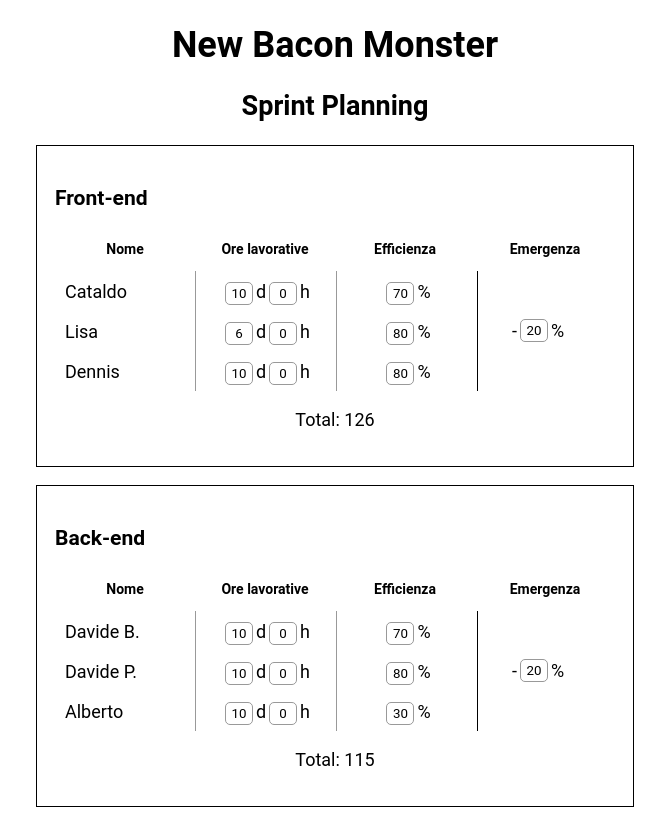
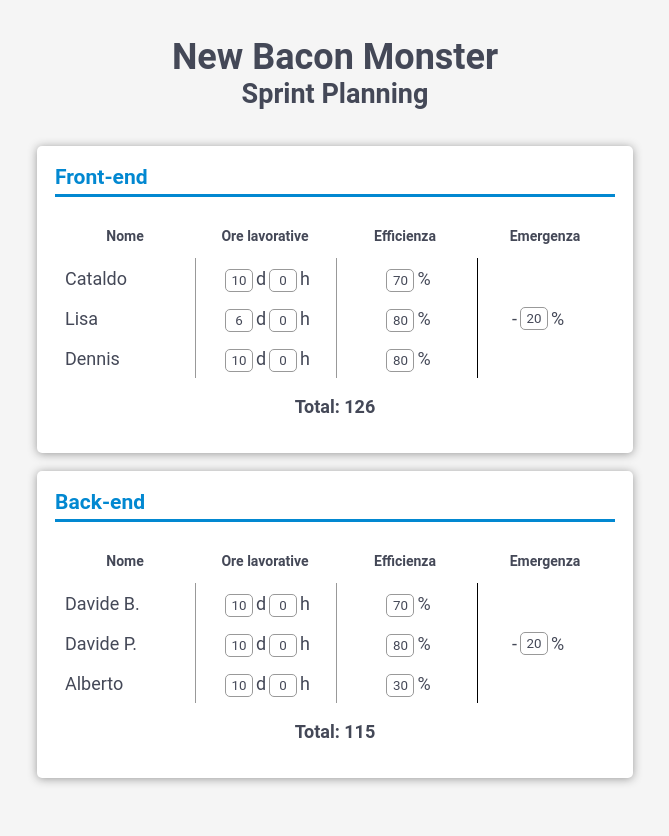
Before and after one commit to lisaparma/ScrambledEggs-SprintPlanning, a React (Create React App) app: page / in a window 1280 px wide. Shown: the whole page, without its empty margins (305-974 px from the left). Built offline with nearby package versions, Linux system fonts and the light colour scheme.

Commit message:
Some style

```diff
--- a/src/components/HoursPlanning.js
+++ b/src/components/HoursPlanning.js
@@ -45,7 +45,9 @@ export class HoursPlanning extends React.Component {
 
   _onChangeEmergency = (ev) => {
     const value = ev.target.value ? parseFloat(ev.target.value) : parseFloat(0);
-    this.props.dataBlock.changeEmergency(value);
+    if (0 <= value && value <= 100) {
+      this.props.dataBlock.changeEmergency(value);
+    }
   };
 
   render() {
--- a/src/components/TeamMate.js
+++ b/src/components/TeamMate.js
@@ -18,17 +18,23 @@ export class TeamMate extends React.Component {
 
   _onChangeD = (ev) => {
     const value = ev.target.value ? parseFloat(ev.target.value) : parseFloat(0);
-    this.props.dataBlock.changeValue(this.props.mate.name, 'd', value)
+    if (0 <= value) {
+      this.props.dataBlock.changeValue(this.props.mate.name, 'd', value);
+    }
   };
 
   _onChangeH = (ev) => {
     const value = ev.target.value ? parseFloat(ev.target.value) : parseFloat(0);
-    this.props.dataBlock.changeValue(this.props.mate.name, 'h', value)
+    if (0 <= value) {
+      this.props.dataBlock.changeValue(this.props.mate.name, 'h', value);
+    }
   };
 
   _onChangeEff = (ev) => {
     const value = ev.target.value ? parseFloat(ev.target.value) : parseFloat(0);
-    this.props.dataBlock.changeValue(this.props.mate.name, 'efficiency', value)
+    if (0 <= value && value <= 100) {
+      this.props.dataBlock.changeValue(this.props.mate.name, 'efficiency', value);
+    }
   };
 
   render() {
--- a/src/style/App.scss
+++ b/src/style/App.scss
@@ -2,22 +2,27 @@
 
 * {
   font-family: 'Roboto', sans-serif;
+  color: $black;
 }
 
 html, body, #root {
   height: 100%;
   width: 100%;
-  background-color: $background-color;
+  background-color: $white;
   font-size: 18px;
 }
 
 .page {
 
   .heading {
-    margin: auto;
+    margin: 2em auto;
     width: fit-content;
 
     text-align: center;
+
+    h1, h2 {
+      margin: 0;
+    }
   }
 
   .sprintPlanning{
@@ -50,10 +55,20 @@ html, body, #root {
 
     .hoursPlanning {
       margin: 1em;
-      border: solid 1px black;
+      border-radius: 5px;
       padding: 1em;
       height: fit-content;
 
+      background-color: #ffffff;
+      box-shadow: 0 1px 10px #999999;
+
+      h3 {
+
+        margin: 0 0 1em 0;
+        border-bottom: solid 3px $blue3;
+        padding-bottom: 5px;
+        color: $blue3;
+      }
 
       .tableHeader {
         .column {
@@ -93,11 +108,15 @@ html, body, #root {
       .total {
         width: fit-content;
         margin: auto;
+
+        p {
+          font-weight: bold;
+        }
       }
     }
 
     .hoursPlanning:hover {
-      box-shadow: 0 1px 10px $blue2;
+      box-shadow: 0 1px 10px $blue4;
     }
   }
 
--- a/src/style/variables.scss
+++ b/src/style/variables.scss
@@ -1,4 +1,7 @@
-$background-color: #FFFFFF;
+$background-color: #7dbfff;
+
+$white: #f5f5f5;
+$black: #444857;
 
 
 $yellow1: #FFEE58;
```
